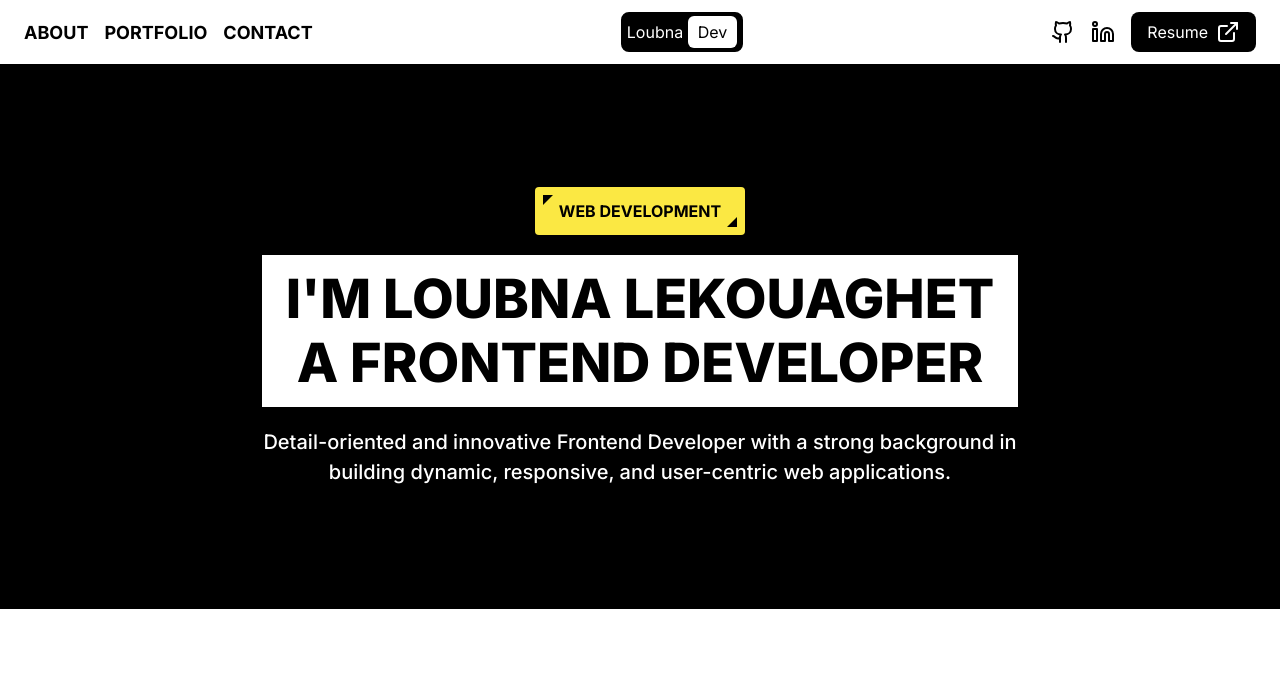
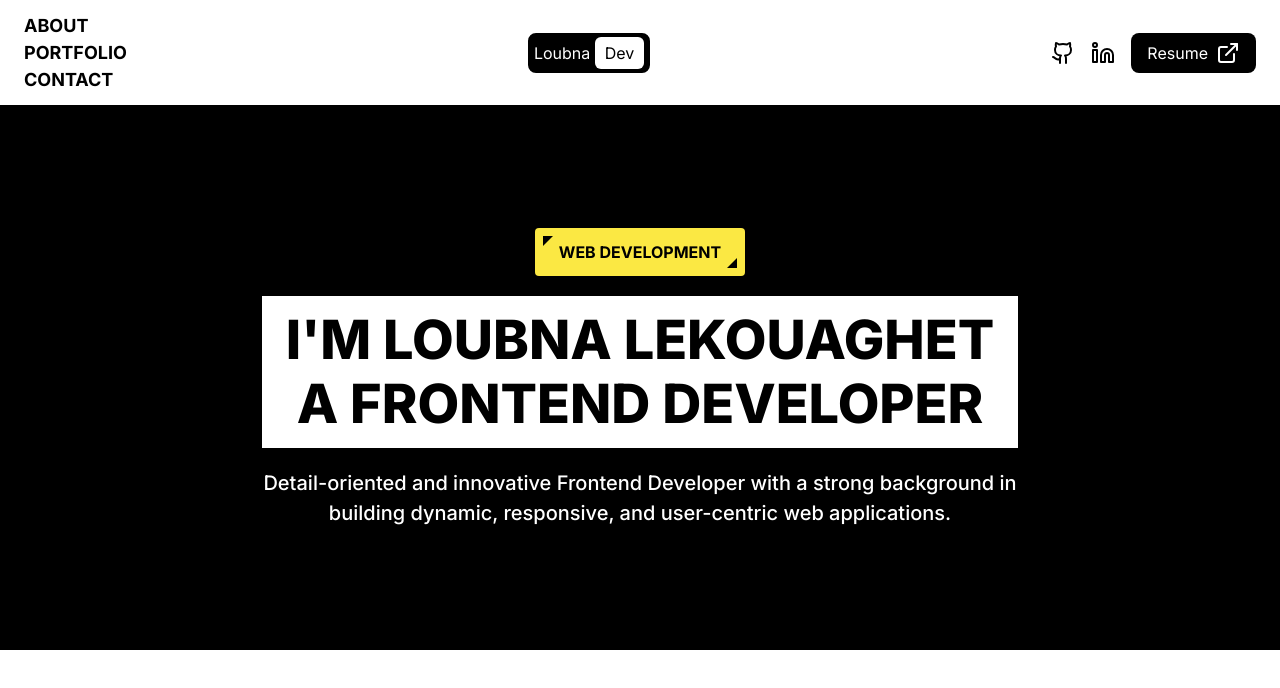
Before and after one commit to loubna213/portfolio, a Next.js app: page / in a window 1280 px wide. Shown: the top 688 px of the page. Built offline with nearby package versions, Linux system fonts and the light colour scheme.

Commit message:
Update Navbar.tsx

```diff
--- a/components/Navbar.tsx
+++ b/components/Navbar.tsx
@@ -13,8 +13,8 @@ const Navbar = () => {
       <nav className="relative flex justify-between items-center">
         <AlignJustify onClick={() => setToggle(prev => !prev)} className="z-50 max-md:block hidden cursor-pointer" />
 
-        <div className="">
-          <ul className={`max-md:bg-white max-md:top-0 max-md:inline-block max-md:absolute max-md:w-4/5 max-md:h-screen max-md:text-center max-md:pt-20 max-md:space-y-8 max-md:z-40 flex gap-4 transition-all duration-[5000] ${toggle ? 'max-md:-left-6' : 'max-md:-left-[90%]'}`}>
+        <div className={`max-md:z-40 flex justify-between gap-4 transition-all duration-[5000] max-md:text-center max-md:pt-20  max-md:h-screen max-md:w-4/5 max-md:bg-white max-md:top-0 max-md:inline-block max-md:absolute ${toggle ? 'max-md:-left-6' : 'max-md:-left-[90%]'}`}>
+          <ul className={`max-md:space-y-8`}>
               {navigation.map(link => (
                 <li onClick={() => setToggle(prev => !prev)} key={link.id}>
                   <Link href={link.href} className="nav-link">{link.name}</Link>
```
